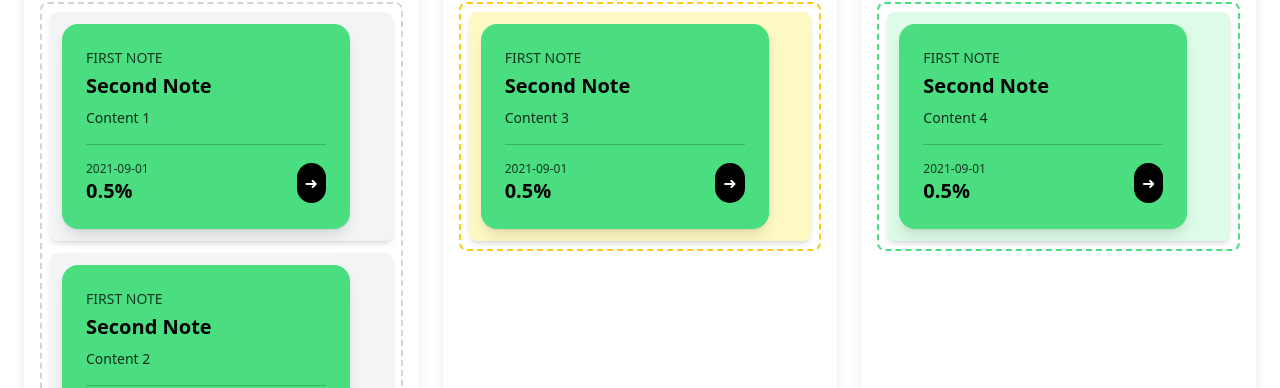
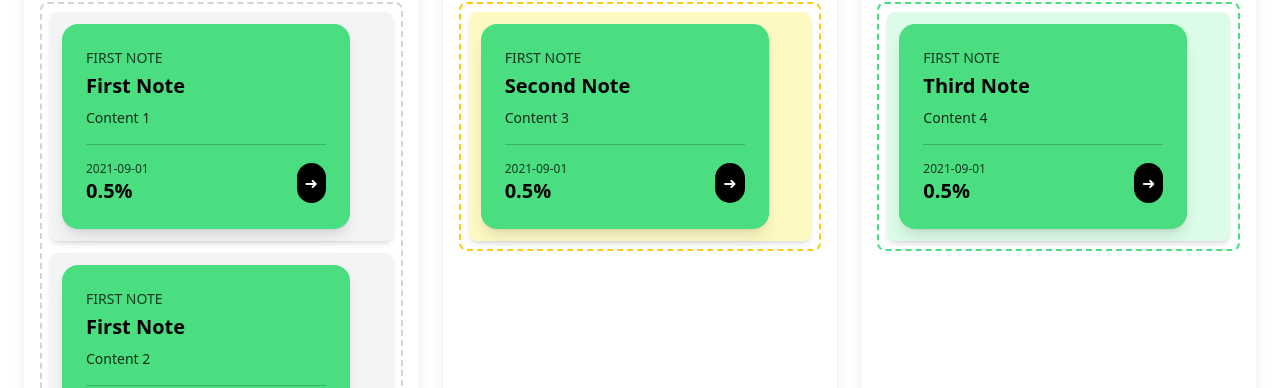
Before and after one commit to oussamaRhBL/copilotFun, an Angular app: page /notes in a window 1280 px wide. Shown: the part 156-544 px from the top of the page. Built offline with nearby package versions, Linux system fonts and the light colour scheme.

Commit message:
moving componenets everywhere

```diff
--- a/src/app/pages/note-list/note-list.component.html
+++ b/src/app/pages/note-list/note-list.component.html
@@ -6,9 +6,11 @@
     <div class="bg-white shadow-lg rounded-lg p-4">
       <h2 class="text-center text-xl font-semibold text-gray-700 mb-4">📌 To Do</h2>
       <div cdkDropList [cdkDropListData]="todo" (cdkDropListDropped)="drop($event)"
+           [cdkDropListConnectedTo]="[inProgressList, doneList]"
+           #todoList="cdkDropList"
            class="space-y-3 min-h-[100px] border-2 border-dashed border-gray-300 rounded-lg p-2">
         <note-component *ngFor="let note of todo" class="block p-3 bg-gray-100 rounded-lg shadow-md hover:bg-gray-200 transition"
-                        [description]="note.content" cdkDrag></note-component>
+                        [secondTitle]="'First Note'" [description]="note.content" cdkDrag></note-component>
       </div>
     </div>
 
@@ -16,9 +18,11 @@
     <div class="bg-white shadow-lg rounded-lg p-4">
       <h2 class="text-center text-xl font-semibold text-yellow-600 mb-4">⏳ In Progress</h2>
       <div cdkDropList [cdkDropListData]="inProgress" (cdkDropListDropped)="drop($event)"
+           [cdkDropListConnectedTo]="[todoList, doneList]"
+           #inProgressList="cdkDropList"
            class="space-y-3 min-h-[100px] border-2 border-dashed border-yellow-400 rounded-lg p-2">
         <note-component *ngFor="let note of inProgress" class="block p-3 bg-yellow-100 rounded-lg shadow-md hover:bg-yellow-200 transition"
-                        [description]="note.content" cdkDrag></note-component>
+                        [secondTitle]="'Second Note'" [description]="note.content" cdkDrag></note-component>
       </div>
     </div>
 
@@ -26,9 +30,11 @@
     <div class="bg-white shadow-lg rounded-lg p-4">
       <h2 class="text-center text-xl font-semibold text-green-600 mb-4">✅ Finished</h2>
       <div cdkDropList [cdkDropListData]="done" (cdkDropListDropped)="drop($event)"
+           [cdkDropListConnectedTo]="[todoList, inProgressList]"
+           #doneList="cdkDropList"
            class="space-y-3 min-h-[100px] border-2 border-dashed border-green-400 rounded-lg p-2">
         <note-component *ngFor="let note of done" class="block p-3 bg-green-100 rounded-lg shadow-md hover:bg-green-200 transition"
-                        [description]="note.content" cdkDrag></note-component>
+                        [secondTitle]="'Third Note'" [description]="note.content" cdkDrag></note-component>
       </div>
     </div>
   </div>
```
